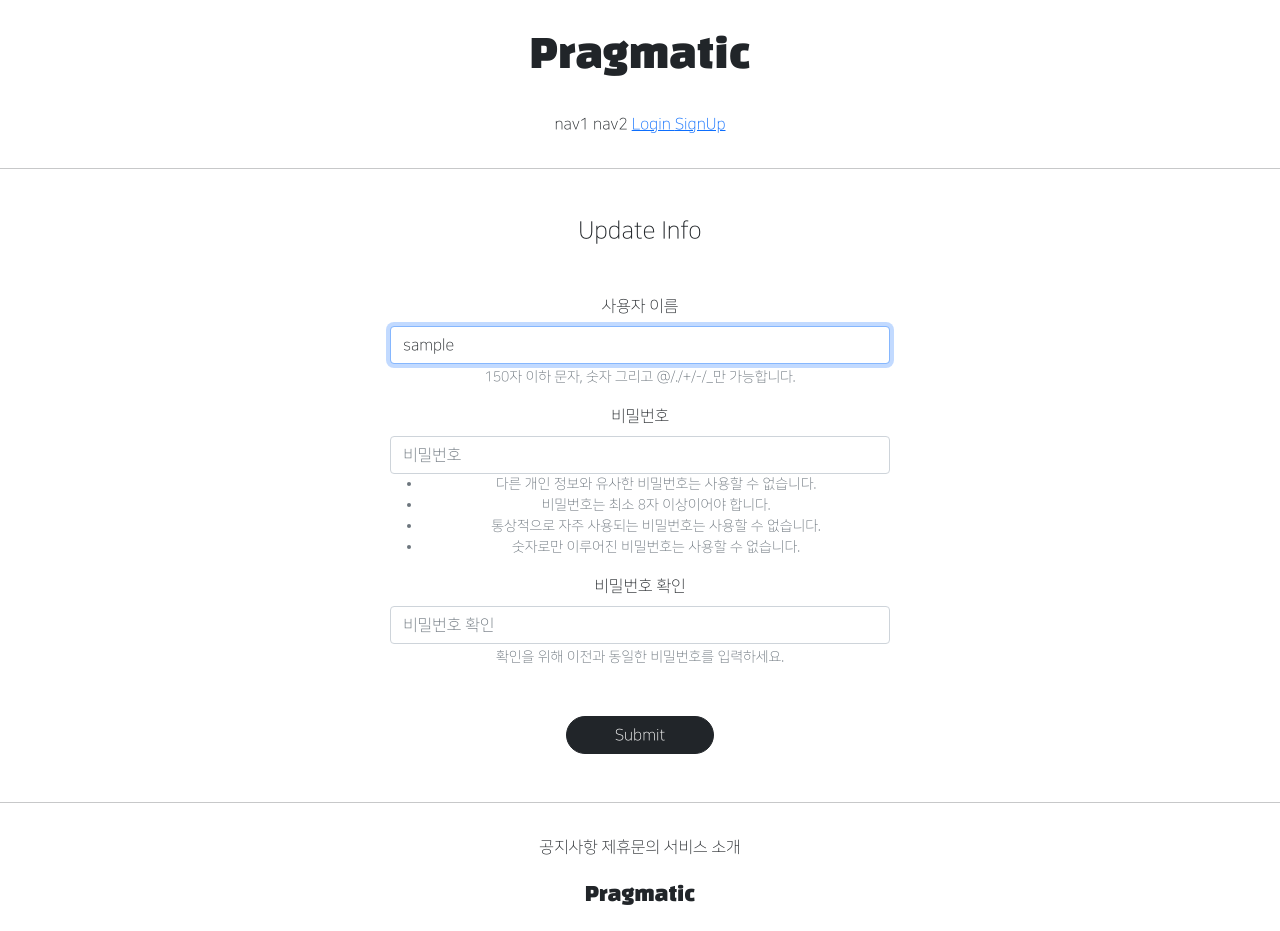
After one commit to 21nkyu/gis_1ban_111, a Django app: page /account/update/1 in a window 1280 px wide. The commit adds this page. Run offline with Django 3.2, Linux system fonts and the light colour scheme; tables that the repository leaves empty hold one stand-in row (values such as "Sample post"); parts of the project's set-up code (start-up, migrations or seed data) failed here and were passed over; some libraries are stand-ins or nearby versions.

Commit message:
2021 07 15 003 1ban class commit 023

```diff
--- /dev/null
+++ b/accountapp/templates/accountapp/update.html
@@ -0,0 +1,22 @@
+{% extends 'base.html' %}
+{% load bootstrap4 %}
+
+{% block content %}
+
+    <div class="text-center mw-500 m-auto">
+        <div class="m-5">
+            <h4>Update Info</h4>
+        </div>
+        <div>
+            <form action="{% url 'accountapp:update' pk=target_user.pk %}" method="post"> {# url acc~app 의 create로 요청을 보내라 //어떤객체를 수정할 것인가/ 수정할 유저의 pk  #}
+                {% csrf_token %}   {# ??보안#}
+                {% bootstrap_form form %}
+                <div class="m-5"> {# 부모넓이 상송 #}
+                    <input type="submit"
+                           class="btn btn-dark rounded-pill px-5" > {# 출력버튼 px-5수평방향향#}
+                </div>
+            </form>
+        </div>
+
+    </div>
+{% endblock %}
--- a/accountapp/urls.py
+++ b/accountapp/urls.py
@@ -2,7 +2,7 @@ from django.contrib import admin
 from django.contrib.auth.views import LoginView, LogoutView
 from django.urls import path
 
-from accountapp.views import hello_world, AccountCreateView, AccountDetailView
+from accountapp.views import hello_world, AccountCreateView, AccountDetailView, AccountUpdateView
 
 app_name = 'accountapp'
 
@@ -15,6 +15,8 @@ urlpatterns = [
 
     path('create/', AccountCreateView.as_view(), name='create'), #class에서 함수를 뱉어주는 mothod = as_view
 
-    path('detail/<int:pk>', AccountDetailView.as_view(), name='detail')#detail로 갔을때 로직을 실행해주어라 (트리거), pk primary key 고유값
+    path('detail/<int:pk>', AccountDetailView.as_view(), name='detail'),#detail로 갔을때 로직을 실행해주어라 (트리거), pk primary key 고유값
+
+    path('update/<int:pk>', AccountUpdateView.as_view(), name='update'),
 
 ]
--- a/accountapp/views.py
+++ b/accountapp/views.py
@@ -5,7 +5,7 @@ from django.shortcuts import render
 
 # Create your views here.
 from django.urls import reverse, reverse_lazy
-from django.views.generic import CreateView, DetailView
+from django.views.generic import CreateView, DetailView, UpdateView
 
 from accountapp.models import HelloWorld
 
@@ -50,5 +50,12 @@ class AccountCreateView(CreateView):        #createview 상속
 
 class AccountDetailView(DetailView):
     model = User
+    context_object_name = 'target_user' #????
+    template_name = 'accountapp/detail.html'#페이지 가 있어야한다 routing - urls.py
+
+class AccountUpdateView(UpdateView):
+    model = User                    #무엇을 업데이트 할 것인지
+    form_class = UserCreationForm   #수정할 내용을 넣어준다. 따로 접근하지 않아도 됨
     context_object_name = 'target_user'
-    template_name = 'accountapp/detail.html'#페이지 가 있어야한다 routing - urls.py
+    success_url = reverse_lazy('accountapp:hello_world')#일단은 헬로우월드
+    template_name = 'accountapp/update.html'
```
Also changed, not shown: accountapp/templates/accountapp/detail.html (+7 -0 lines).
